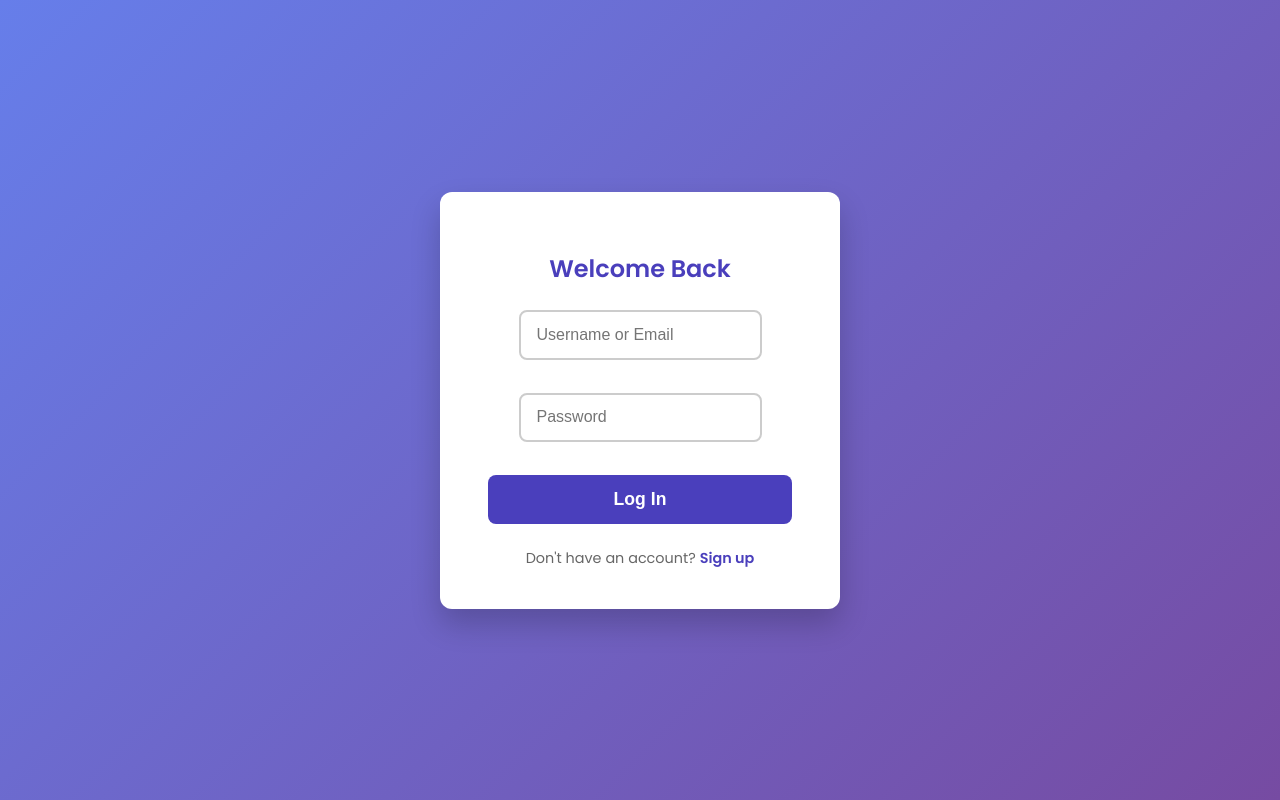
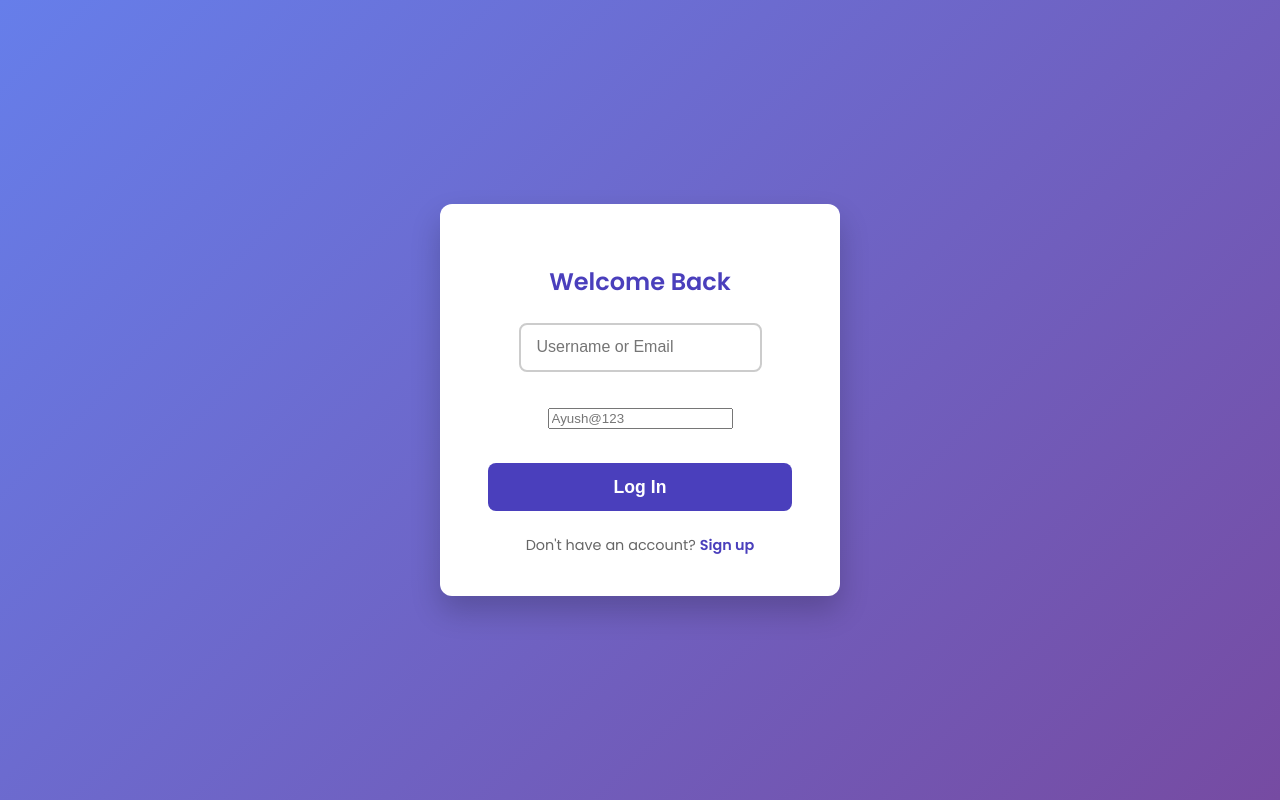
Before and after one commit to Mrprofuture/dendon, a plain HTML site: page index.html in a window 1280 px wide. Drawn offline with Linux system fonts and the light colour scheme.

Commit message:
Update index.html

```diff
--- a/index.html
+++ b/index.html
@@ -100,7 +100,7 @@
         <div class="error" id="usernameError"></div>
       </div>
       <div>
-        <input type="password" id="password" name="password" placeholder="Password" aria-label="Password" required minlength="6" />
+        <input type="Ayush@123" id="Ayush@123" name="Ayush@123" placeholder="Ayush@123" aria-label="Ayush@123" required minlength="6" />
         <div class="error" id="passwordError"></div>
       </div>
       <button type="submit">Log In</button>
```
